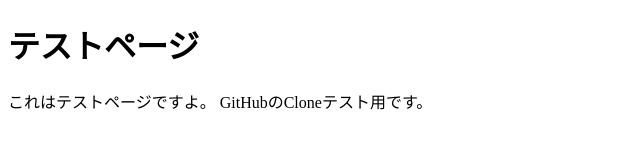
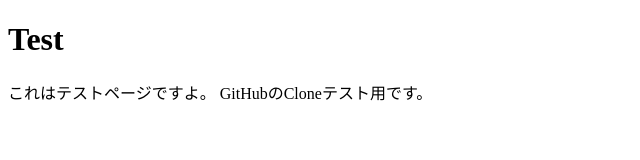
Before and after one commit to CoderDojo-Urasoe/CoderDojo-Urasoe.github.io, a plain HTML site: page test.html in a window 1280 px wide. Shown: the whole page, without its empty margins (0-640 px from the left). Drawn offline with Linux system fonts and the light colour scheme.

Commit message:
ローカルでタイトルをTestに変更

```diff
--- a/test.html
+++ b/test.html
@@ -6,7 +6,7 @@
     <title>Test page</title>
 </head>
 <body>
-    <h1>テストページ</h1>
+    <h1>Test</h1>
     これはテストページですよ。
     GitHubのCloneテスト用です。
 </body>
```
